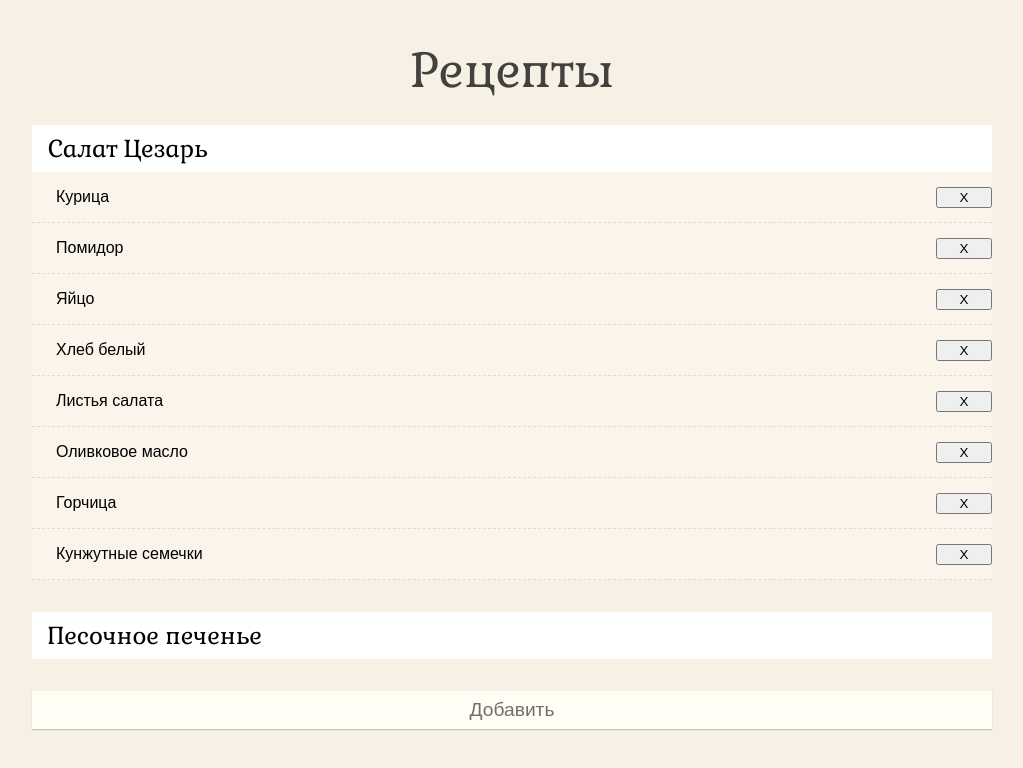
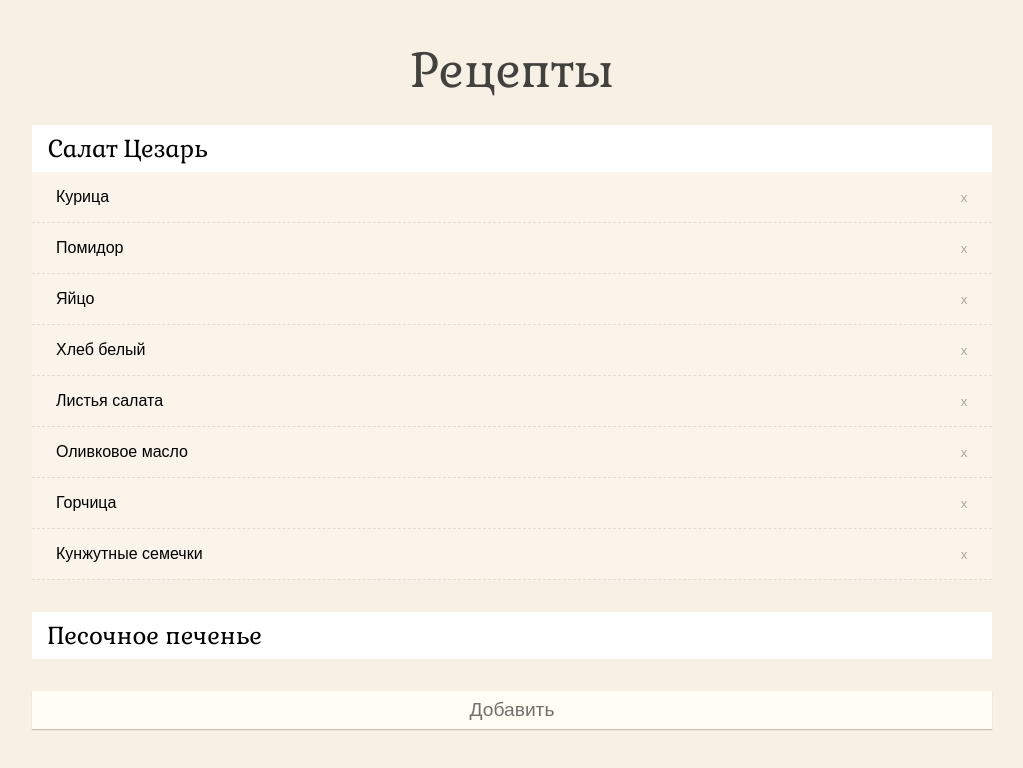
Before and after one commit to i1yas/recipe-list, a React (Create React App) app: page / in a window 1280 px wide. Shown: the top 768 px of the page, without its empty margins (128-1151 px from the left). Built offline with nearby package versions, Linux system fonts and the light colour scheme.

Commit message:
Add Ingr delete button styles

```diff
--- a/src/Ingr/Ingr.css
+++ b/src/Ingr/Ingr.css
@@ -37,4 +37,17 @@
 	display: table-cell;
 	width: 3.5rem;
 	height: 100%;
+	background: none;
+	border: none;
+	color: #afa799;
 }
+
+.Ingr__delete:hover {
+	color: #3C372E;
+}
+
+.Ingr__delete:focus {
+	outline: none;
+	background-color: rgba(255, 229, 0, .1);
+	outline: 5px solid rgba(255, 255, 0, .1);
+}
--- a/src/Ingr/Ingr.js
+++ b/src/Ingr/Ingr.js
@@ -44,7 +44,7 @@ class Ingr extends Component {
 					/>
 				</div>
 				<button className='Ingr__delete'>
-					X
+					x
 				</button>
 			</li>
 		);
```
